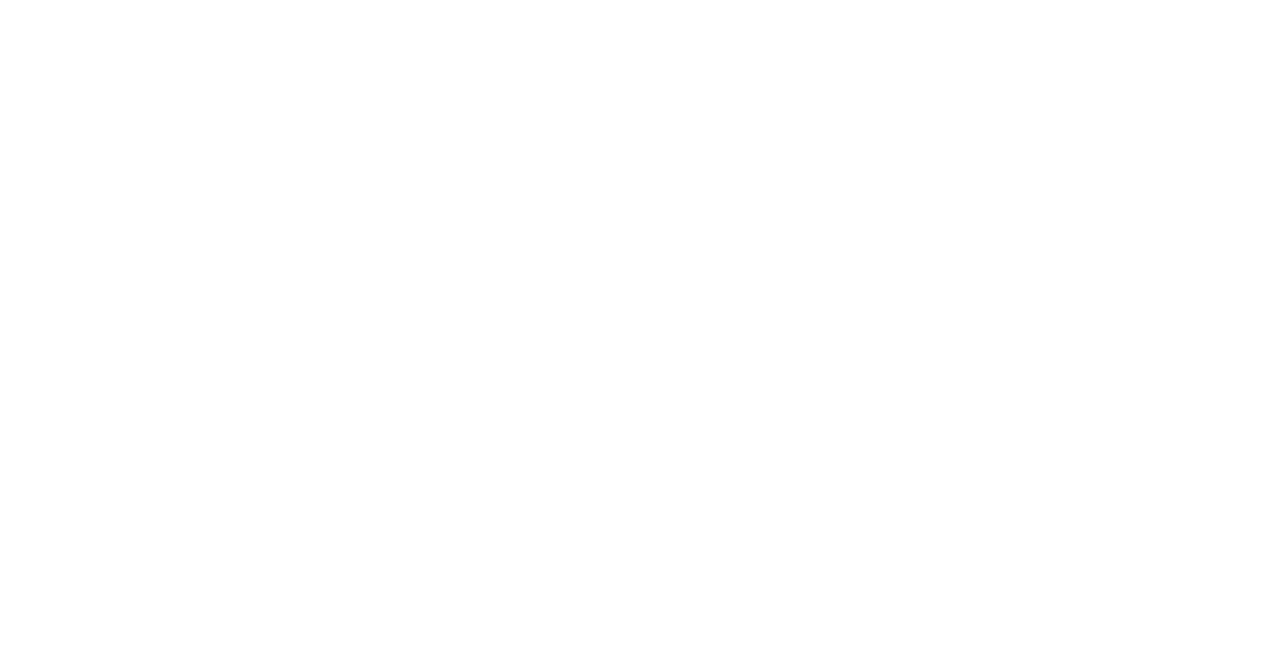
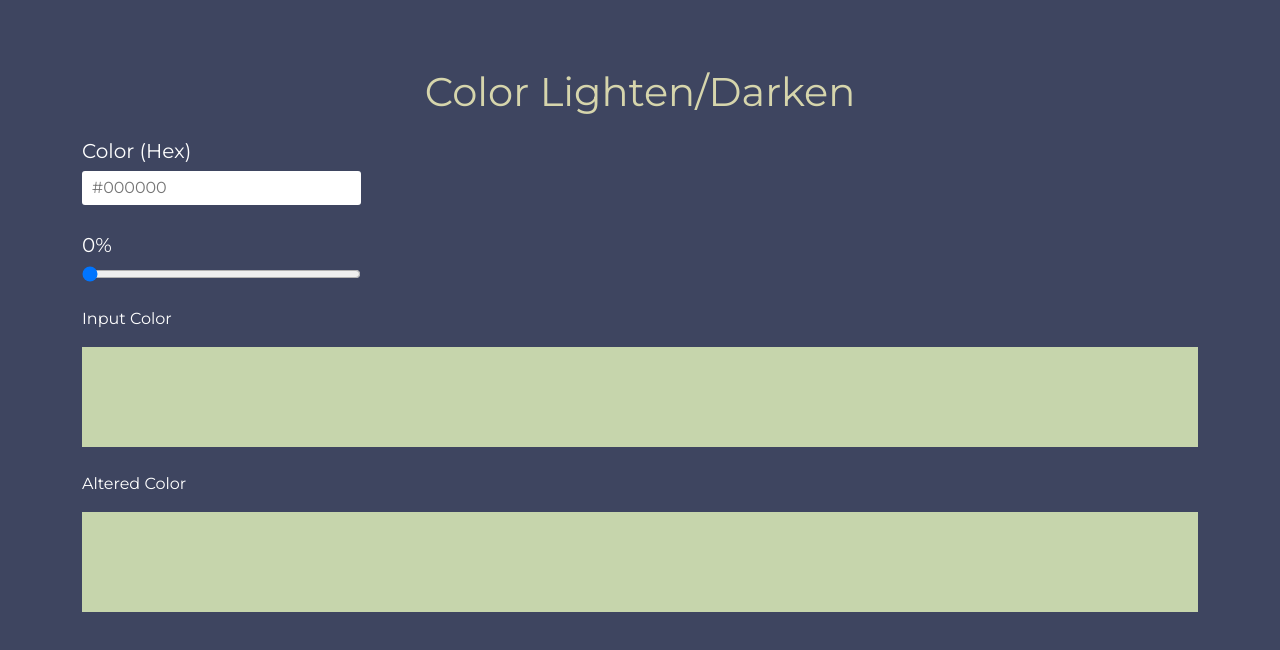
Before and after one commit to decoded-cipher/colortool, a plain HTML site: page index.html in a window 1280 px wide. Drawn offline with nearby package versions, Linux system fonts and the light colour scheme.

Commit message:
Basic Styleing with device respinsiveness

```diff
--- a/index.html
+++ b/index.html
@@ -1,13 +1,42 @@
 <!DOCTYPE html>
 <html lang="en">
+
 <head>
     <meta charset="UTF-8">
     <meta http-equiv="X-UA-Compatible" content="IE=edge">
     <meta name="viewport" content="width=device-width, initial-scale=1.0">
     <title>Document</title>
+
+    <link href="https://cdn.jsdelivr.net/npm/bootstrap@5.0.0-beta3/dist/css/bootstrap.min.css" rel="stylesheet"
+        integrity="sha384-eOJMYsd53ii+scO/bJGFsiCZc+5NDVN2yr8+0RDqr0Ql0h+rP48ckxlpbzKgwra6" crossorigin="anonymous">
+    <link rel="stylesheet" href="https://fonts.googleapis.com/css?family=Montserrat" rel="stylesheet">
     <link rel="stylesheet" href="style.css">
 </head>
+
 <body>
 
+    <section class="pt-5 container">
+        <h1 class="title">Color Lighten/Darken</h1>
+
+        <label for="hex">Color (Hex)</label>
+        <input type="text" name="hex" id="hexInput" placeholder="#000000" />
+
+        <label for="slider" id="sliderText">0%</label>
+        <input type="range" min="0" max="100" value="0" class="slider" id="slider" name="slider"></input>
+        <p>Input Color</p>
+        <div id="inputColor" class="box">
+
+        </div>
+        <p>Altered Color</p>
+        <div id="alteredColor" class="box">
+
+        </div>
+    </section>
+
+    <script src="https://cdn.jsdelivr.net/npm/bootstrap@5.0.0-beta3/dist/js/bootstrap.bundle.min.js"
+        integrity="sha384-JEW9xMcG8R+pH31jmWH6WWP0WintQrMb4s7ZOdauHnUtxwoG2vI5DkLtS3qm9Ekf" crossorigin="anonymous">
+    </script>
+    <script src="script.js"></script>
 </body>
+
 </html>
--- a/style.css
+++ b/style.css
@@ -0,0 +1,41 @@
+body {
+    font-family: 'Montserrat', sans-serif;
+    background-color: #3e4560;
+    color: white;
+}
+
+.title {
+    text-align: center;
+    margin: 20px;
+    color: #d6d5ac;
+}
+
+label {
+    display: block;
+    font-size: 20px;
+    margin-bottom: 5px;
+}
+
+input {
+    margin-bottom: 25px;
+    width: 25%;
+}
+
+input[type="text"] {
+    padding: 5px 10px;
+    border-radius: 3px;
+    border: none;
+}
+
+.box {
+    height: 100px;
+    width: 100%;
+    background-color: #c6d5ac;
+    margin-bottom: 25px;
+}
+
+@media only screen and (max-width: 600px) {
+    input {
+        width: 100%;
+    }
+  }
```
